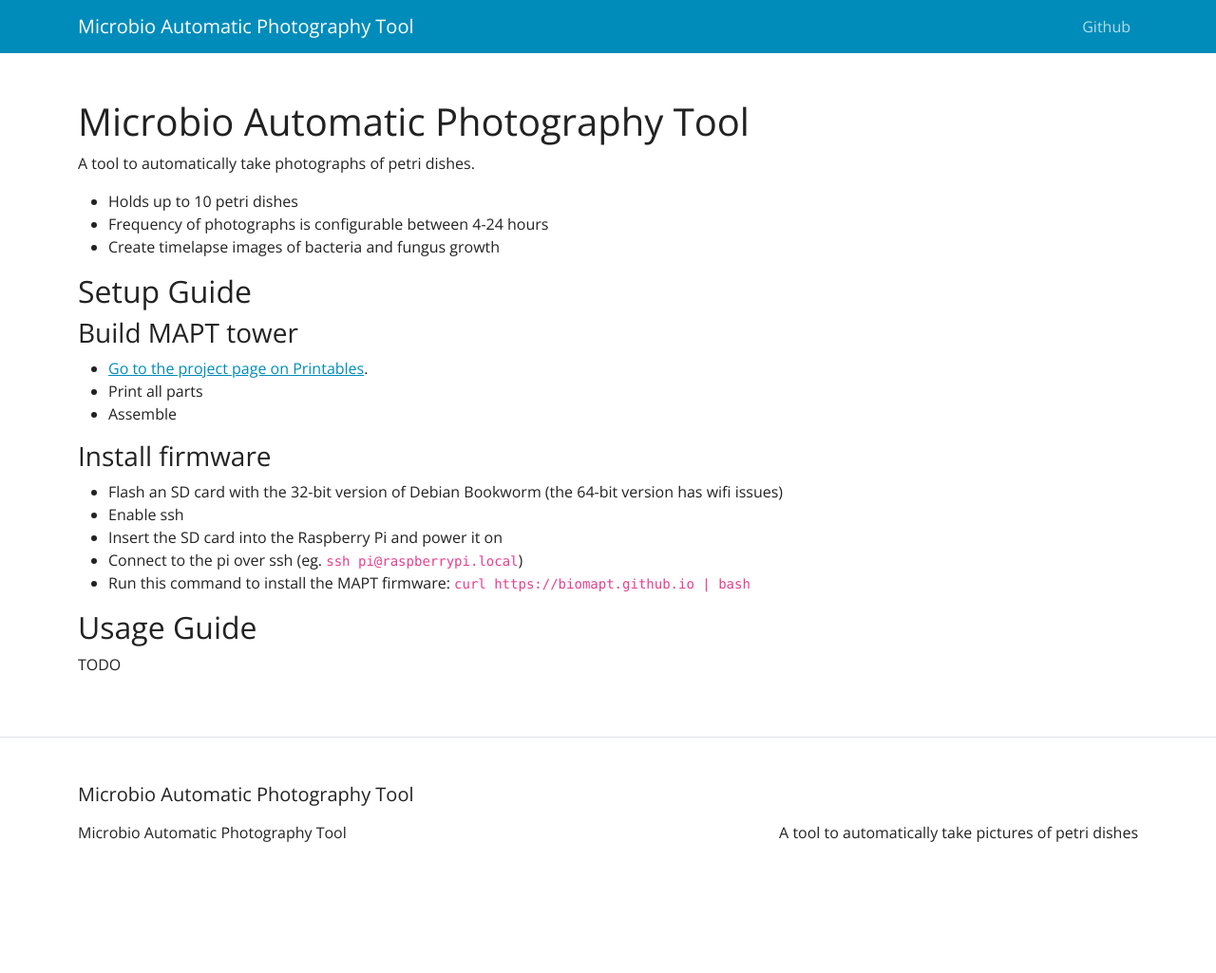
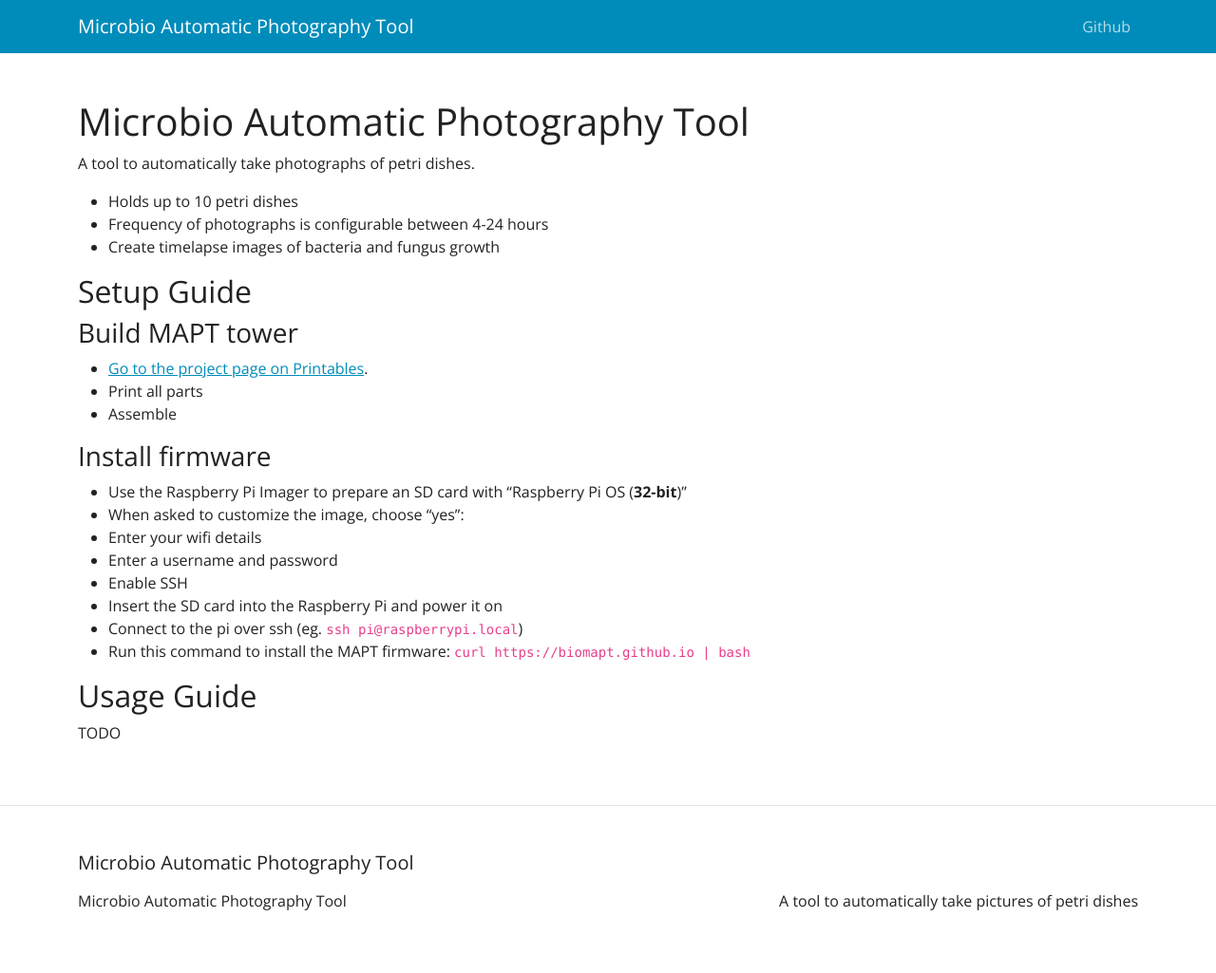
Before and after one commit to bioMAPT/biomapt.github.io, a Jekyll site: the page built from index.md, in a window 1280 px wide. Shown: the whole page at 95% size. Built offline with Jekyll 4.4.1, drawn with Linux system fonts in a browser that asks for light colours; before the commit the page ends 953 px from its top, so only the background shows below that.

```diff
--- a/index.md
+++ b/index.md
@@ -19,8 +19,11 @@ A tool to automatically take photographs of petri dishes.
 
 ### Install firmware
 
-* Flash an SD card with the 32-bit version of Debian Bookworm (the 64-bit version has wifi issues)
-* Enable ssh
+* Use the Raspberry Pi Imager to prepare an SD card with "Raspberry Pi OS (**32-bit**)"
+* When asked to customize the image, choose "yes":
+ * Enter your wifi details
+ * Enter a username and password
+ * Enable SSH
 * Insert the SD card into the Raspberry Pi and power it on
 * Connect to the pi over ssh (eg. `ssh pi@raspberrypi.local`)
 * Run this command to install the MAPT firmware: `curl https://biomapt.github.io | bash`
```
